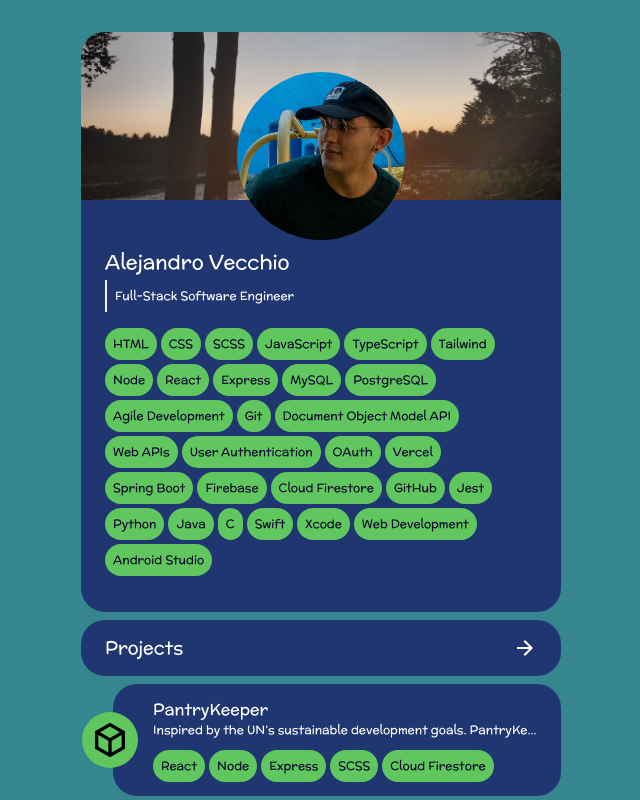
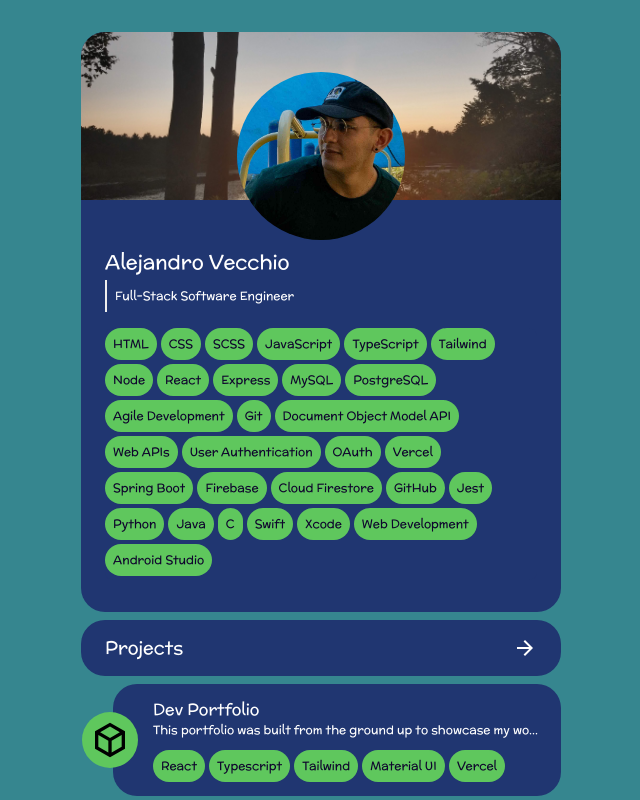
Before and after one commit to aliv314/portfolio, a React (Create React App) app: page / in a window 1280 px wide. Shown: the top 800 px of the page, without its empty margins (319-959 px from the left). Built offline with nearby package versions, Linux system fonts and the light colour scheme; the HTML template or start-up script is replaced by a standard one.

Commit message:
Added portfolio to work

```diff
--- a/src/components/Projects/Projects.tsx
+++ b/src/components/Projects/Projects.tsx
@@ -4,6 +4,12 @@
 import { Collapse } from "@material-tailwind/react";
 
 const projects = [
+  {
+    title: "Dev Portfolio",
+    github: "https://github.com/alv-314/pantrykeeper",
+    description: "This portfolio was built from the ground up to showcase my work. I'm constantly improving it and adding new features.",
+    tags: ["React", "Typescript", "Tailwind", "Material UI", "Vercel"],
+  },
   {
     title: "PantryKeeper",
     github: "https://github.com/alv-314/pantrykeeper",
@@ -39,9 +45,9 @@
   const [status, setStatus] = useState(-1);
   const toggleOpen = () => setOpen((cur) => !cur);
 
-  useEffect(() =>{
-    setOpen(true)
-  }, [])
+  useEffect(() => {
+    setOpen(true);
+  }, []);
 
   return (
     <div className="w-full max-w-[480px]">
@@ -59,9 +65,9 @@
                   tags={project.tags}
                   repo={project.github}
                   handleSelect={() => {
-                    if (index === status){
-                      setStatus(-1)
-                    }else{
+                    if (index === status) {
+                      setStatus(-1);
+                    } else {
                       setStatus(index);
                     }
                   }}
```
